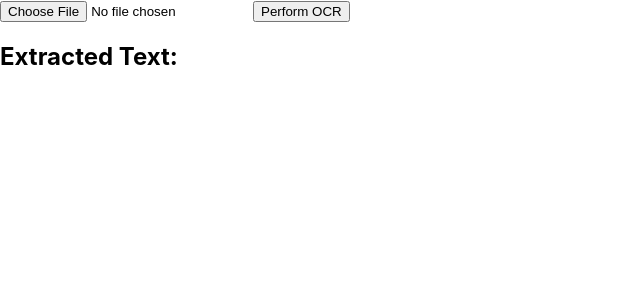
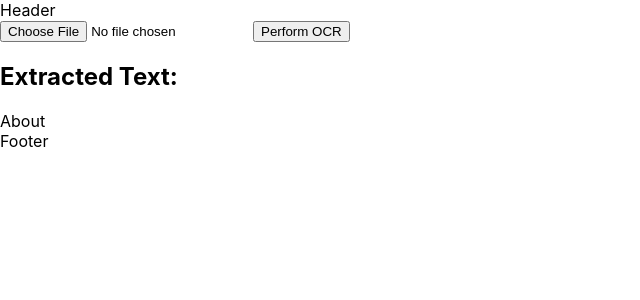
Before and after one commit to VinayVidhehi/Attendance_Logger, a React (Create React App) app in the folder client/: page / in a window 1280 px wide. Shown: the top 300 px of the page, without its empty margins (0-640 px from the left). Built offline with nearby package versions, Linux system fonts and the light colour scheme.

Commit message:
components added

```diff
--- a/client/package.json
+++ b/client/package.json
@@ -8,6 +8,7 @@
     "@testing-library/user-event": "^13.5.0",
     "react": "^18.2.0",
     "react-dom": "^18.2.0",
+    "react-router-dom": "^6.21.1",
     "react-scripts": "5.0.1",
     "tesseract.js": "^5.0.4",
     "web-vitals": "^2.1.4"
--- a/client/src/App.js
+++ b/client/src/App.js
@@ -1,42 +1,22 @@
 // App.js
 
-import React, { useState } from 'react';
-import performOCR from './Components/OCRUtil';
+import React from 'react';
+import Body from './Components/Body/Body';
+import Header from './Components/Header/Header';
+import Footer from './Components/Footer/Footer';
+import About from './Components/About/About';
+
+import {Routes, Route} from 'react-router-dom';
 
 const App = () => {
-  const [image, setImage] = useState(null);
-  const [extractedText, setExtractedText] = useState('');
-
-  const handleImageChange = (event) => {
-    const file = event.target.files[0];
-    setImage(file);
-  };
-
-  const handleOCR = async () => {
-    if (!image) {
-      console.error('No image selected');
-      console.log("hi");
-      return;
-    }
-
-    try {
-      const text = await performOCR(image);
-      setExtractedText(text);
-    } catch (error) {
-      console.error('Error performing OCR:', error);
-    }
-  };
-
   return (
     <div>
-      <input type="file" accept="image/*" onChange={handleImageChange} />
-      <button onClick={handleOCR}>Perform OCR</button>
-      <div>
-        <h2>Extracted Text:</h2>
-        <p>{extractedText}</p>
-      </div>
+      <Header />
+      <Body />
+      <About />
+      <Footer />
     </div>
-  );
+  )
 };
 
 export default App;
--- /dev/null
+++ b/client/src/Components/About/About.js
@@ -0,0 +1,9 @@
+import React from 'react'
+
+const About = () => {
+  return (
+    <div>About</div>
+  )
+}
+
+export default About
--- /dev/null
+++ b/client/src/Components/Body/Body.js
@@ -0,0 +1,40 @@
+import React, {useState} from 'react';
+import performOCR from '../OCRUtil';
+
+const Body = () => {
+    const [image, setImage] = useState(null);
+    const [extractedText, setExtractedText] = useState('');
+
+    const handleImageChange = (event) => {
+      const file = event.target.files[0];
+      setImage(file);
+    };
+
+    const handleOCR = async () => {
+      if (!image) {
+        console.error('No image selected');
+        console.log("hi");
+        return;
+      }
+
+      try {
+        const text = await performOCR(image);
+        setExtractedText(text);
+      } catch (error) {
+        console.error('Error performing OCR:', error);
+      }
+    };
+
+    return (
+      <div>
+        <input type="file" accept="image/*" onChange={handleImageChange} />
+        <button onClick={handleOCR}>Perform OCR</button>
+        <div>
+          <h2>Extracted Text:</h2>
+          <p>{extractedText}</p>
+        </div>
+      </div>
+    );
+}
+
+export default Body
--- /dev/null
+++ b/client/src/Components/Footer/Footer.js
@@ -0,0 +1,9 @@
+import React from 'react'
+
+const Footer = () => {
+  return (
+    <div>Footer</div>
+  )
+}
+
+export default Footer
--- /dev/null
+++ b/client/src/Components/Header/Header.js
@@ -0,0 +1,9 @@
+import React from 'react'
+
+const Header = () => {
+  return (
+    <div>Header</div>
+  )
+}
+
+export default Header
--- a/client/src/index.js
+++ b/client/src/index.js
@@ -3,11 +3,14 @@ import ReactDOM from 'react-dom/client';
 import './index.css';
 import App from './App';
 import reportWebVitals from './reportWebVitals';
+import {BrowserRouter} from 'react-router-dom';
 
 const root = ReactDOM.createRoot(document.getElementById('root'));
 root.render(
   <React.StrictMode>
+    <BrowserRouter>
     <App />
+    </BrowserRouter>
   </React.StrictMode>
 );
 
```
Also changed, not shown: client/src/Components/Header/Header.css (added), 2 other files (tests, documents, lock files or other folders).
